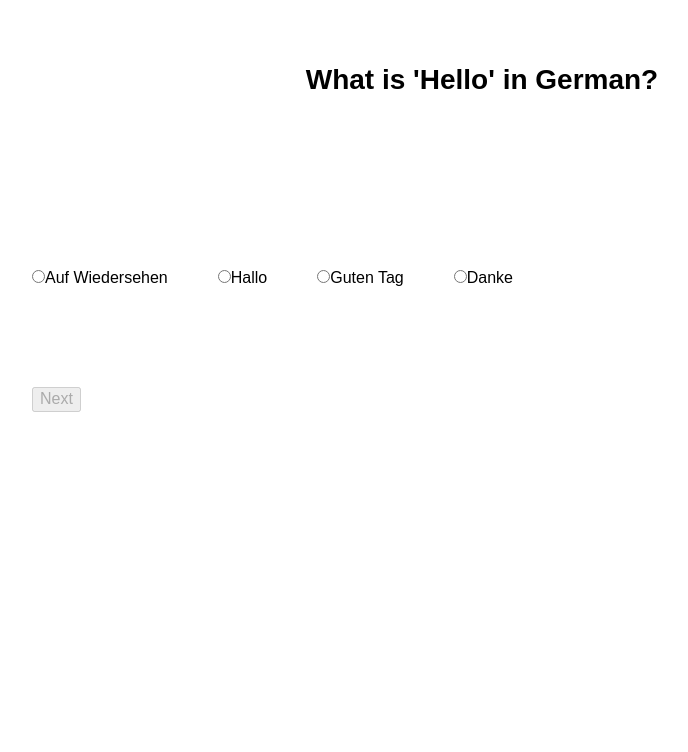
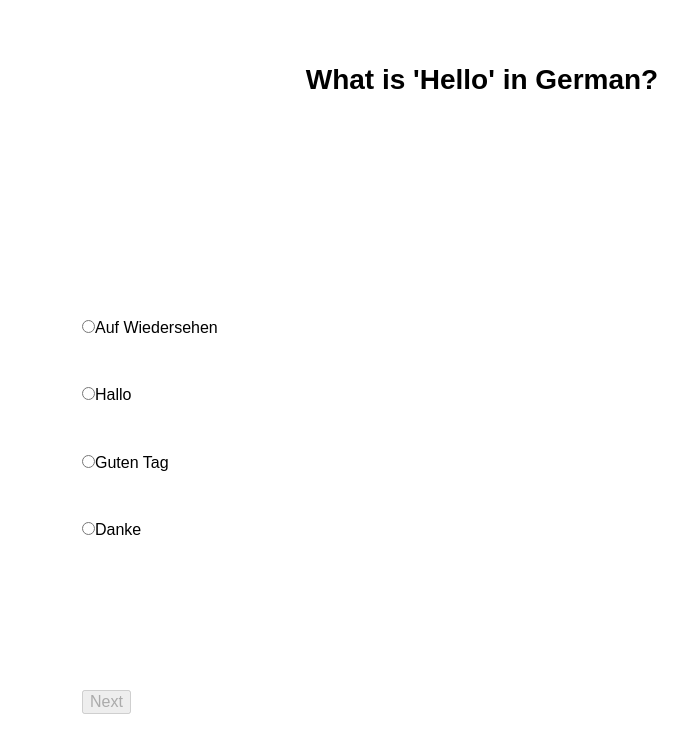
Before and after one commit to Cesare83/my-awesome-quiz-app, an Angular app: page /german in a window 1280 px wide. Shown: the top 752 px of the page, without its empty margins (158-846 px from the left). Built offline with nearby package versions, Linux system fonts and the light colour scheme; a web font is replaced by a local one.

Commit message:
3.8 improved resizing

```diff
--- a/src/app/question-form/question-form.component.scss
+++ b/src/app/question-form/question-form.component.scss
@@ -6,6 +6,11 @@
 }
 
 #radio-buttons {
-  margin: 15% 0 0 5%;
-  background-color: orange;
+  margin-left: 10%;
+  margin-top: 5%;
 }
+
+.form-group {
+  display: grid;
+  margin-top: 15%;
+}
--- a/src/app/questions/questions.component.scss
+++ b/src/app/questions/questions.component.scss
@@ -1,3 +1,3 @@
 .btn-success {
-  margin: 10% 0 0 5%;
+  margin: 15% 0 0 10%;
 }
--- a/src/app/results/results.component.scss
+++ b/src/app/results/results.component.scss
@@ -6,9 +6,9 @@
 }
 
 .answer  {
-  margin: 5% 0 0 5%;
+  margin: 5% 0 0 10%;
 }
 
 .backlink {
-  margin: 10% 0 0 5%;
+  margin: 10% 0 0 10%;
 }
```
Also changed, not shown: 5 other files (tests, documents, lock files or other folders).
